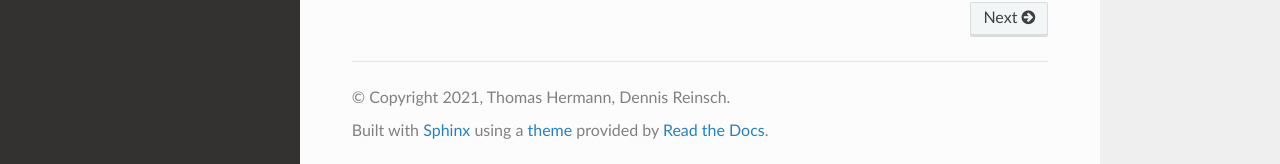
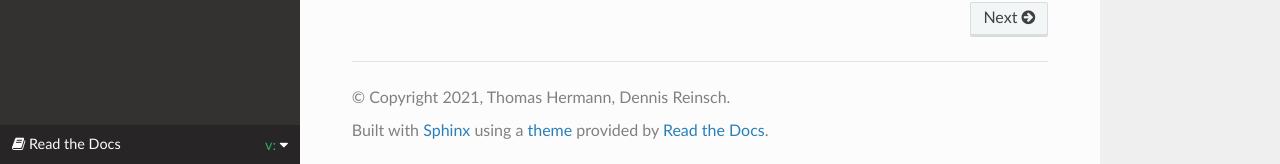
Before and after one commit to interactive-sonification/sc3nb, a Sphinx documentation site: the page built from docs/source/index.md, in a window 1280 px wide and 1082 px high. Shown: the part 915-1079 px from the top of the window. Built offline with Sphinx 7.4.7 and the Read the Docs theme 2.0.0, drawn with Linux system fonts in a browser that asks for light colours; pages that are not in the unit, such as notebooks, are missing from menus; the version number could not be read and is left out.

```diff
--- /dev/null
+++ b/docs/source/_templates/versions.html
@@ -0,0 +1,53 @@
+{% if READTHEDOCS or display_lower_left %}
+{# Add rst-badge after rst-versions for small badge style. #}
+  <div class="rst-versions" data-toggle="rst-versions" role="note" aria-label="versions">
+    <span class="rst-current-version" data-toggle="rst-current-version">
+      <span class="fa fa-book"> Read the Docs</span>
+      v: {{ current_version }}
+      <span class="fa fa-caret-down"></span>
+    </span>
+    <div class="rst-other-versions">
+      {% if languages|length >= 1 %}
+      <dl>
+        <dt>{{ _('Languages') }}</dt>
+        {% for slug, url in languages %}
+          {% if slug == current_language %} <strong> {% endif %}
+          <dd><a href="{{ url }}">{{ slug }}</a></dd>
+          {% if slug == current_language %} </strong> {% endif %}
+        {% endfor %}
+      </dl>
+      {% endif %}
+      {% if versions|length >= 1 %}
+      <dl>
+        <dt>{{ _('Versions') }}</dt>
+        {% for slug, url in versions %}
+          {% if slug == current_version %} <strong> {% endif %}
+          <dd><a href="{{ url }}">{{ slug }}</a></dd>
+          {% if slug == current_version %} </strong> {% endif %}
+        {% endfor %}
+      </dl>
+      {% endif %}
+      {% if downloads|length >= 1 %}
+      <dl>
+        <dt>{{ _('Downloads') }}</dt>
+        {% for type, url in downloads %}
+          <dd><a href="{{ url }}">{{ type }}</a></dd>
+        {% endfor %}
+      </dl>
+      {% endif %}
+      {% if READTHEDOCS %}
+      <dl>
+        <dt>{{ _('On Read the Docs') }}</dt>
+          <dd>
+            <a href="//{{ PRODUCTION_DOMAIN }}/projects/{{ slug }}/?fromdocs={{ slug }}">{{ _('Project Home') }}</a>
+          </dd>
+          <dd>
+            <a href="//{{ PRODUCTION_DOMAIN }}/builds/{{ slug }}/?fromdocs={{ slug }}">{{ _('Builds') }}</a>
+          </dd>
+      </dl>
+      <hr/>
+      {% trans %}Free document hosting provided by <a href="http://www.readthedocs.org">Read the Docs</a>.{% endtrans %}
+      {% endif %}
+    </div>
+  </div>
+{% endif %}
--- a/docs/source/conf.py
+++ b/docs/source/conf.py
@@ -31,8 +31,7 @@ author = "Thomas Hermann, Dennis Reinsch"
 # The full version, including alpha/beta/rc tags
 release = get_distribution("sc3nb").version
 # for example take major/minor
-version = ".".join(release.split(".")[:2])
-html_context = dict(versions=str(version))
+version = ".".join(release.split(".")[:3])
 
 # -- General configuration ---------------------------------------------------
 
@@ -71,6 +70,7 @@ exclude_patterns = []
 #
 html_theme = "sphinx_rtd_theme"
 html_theme_options = {"collapse_navigation": False}
+
 github_url = "https://github.com/interactive-sonification/sc3nb"
 # Add any paths that contain custom static files (such as style sheets) here,
 # relative to this directory. They are copied after the builtin static files,
@@ -177,6 +177,40 @@ nbsphinx_epilog = r"""
 # https://docs.readthedocs.io/en/stable/config-file/v2.html#build-apt-packages
 if on_rtd:
     nbsphinx_execute = "never"
+
+# -- RTD theme lower left ----------------------------------------------------
+# Configuration for the menu on the lower left. Thanks to
+# https://stackoverflow.com/questions/49331914/enable-versions-in-sidebar-in-sphinx-read-the-docs-theme
+# https://tech.michaelaltfield.net/2020/07/23/sphinx-rtd-github-pages-2/
+
+try:
+   html_context
+except NameError:
+   html_context = dict()
+html_context['display_lower_left'] = True
+
+if 'REPO_NAME' in os.environ:
+   REPO_NAME = os.environ['REPO_NAME']
+else:
+   REPO_NAME = ''
+
+# SET CURRENT_VERSION
+from git import Repo
+repo = Repo( search_parent_directories=True )
+
+current_version = repo.active_branch.name
+
+# tell the theme which version we're currently on ('current_version' affects
+# the lower-left rtd menu and 'version' affects the logo-area version)
+html_context['current_version'] = current_version
+html_context['version'] = current_version
+
+# POPULATE LINKS TO OTHER VERSIONS
+html_context['versions'] = list()
+
+versions = [branch.name for branch in repo.branches]
+for version in versions:
+   html_context['versions'].append( (version, '/' +REPO_NAME+ '/' +version+ '/') )
 
 # -- Custom code -------------------------------------------------------------
 
```
Also changed, not shown: docs/generate.py (+4 -4 lines), 1 other file.
